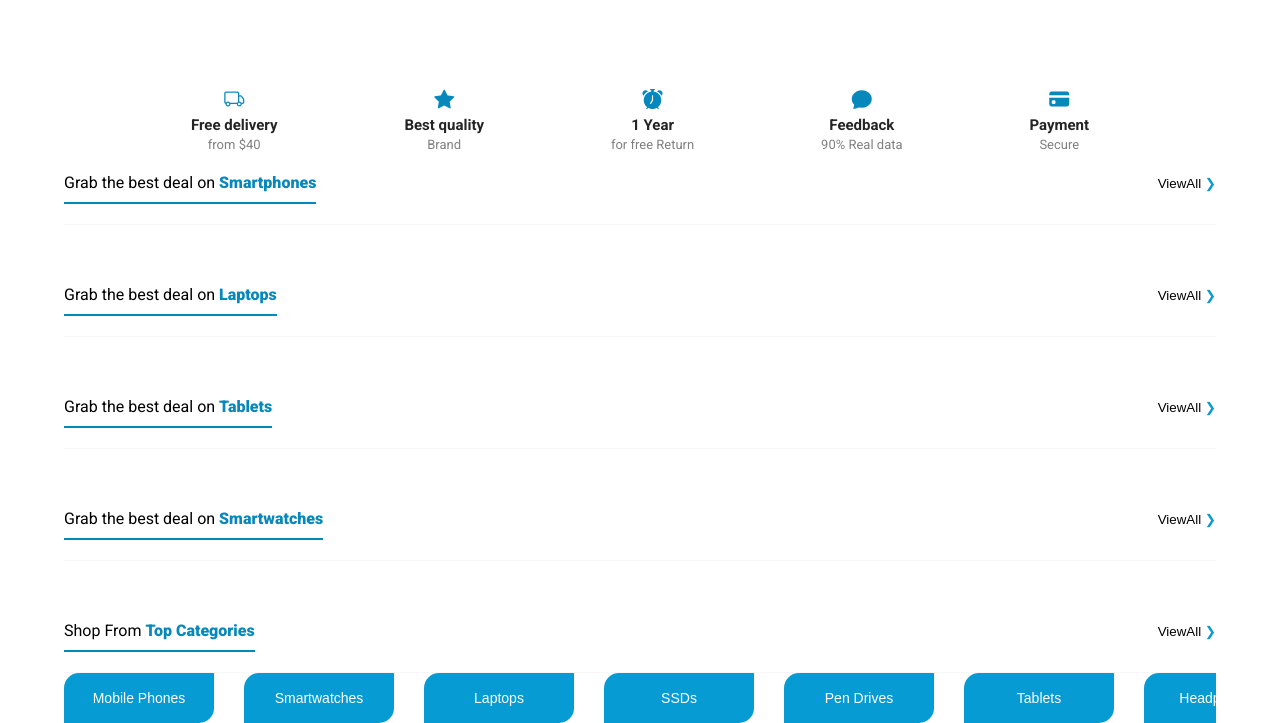
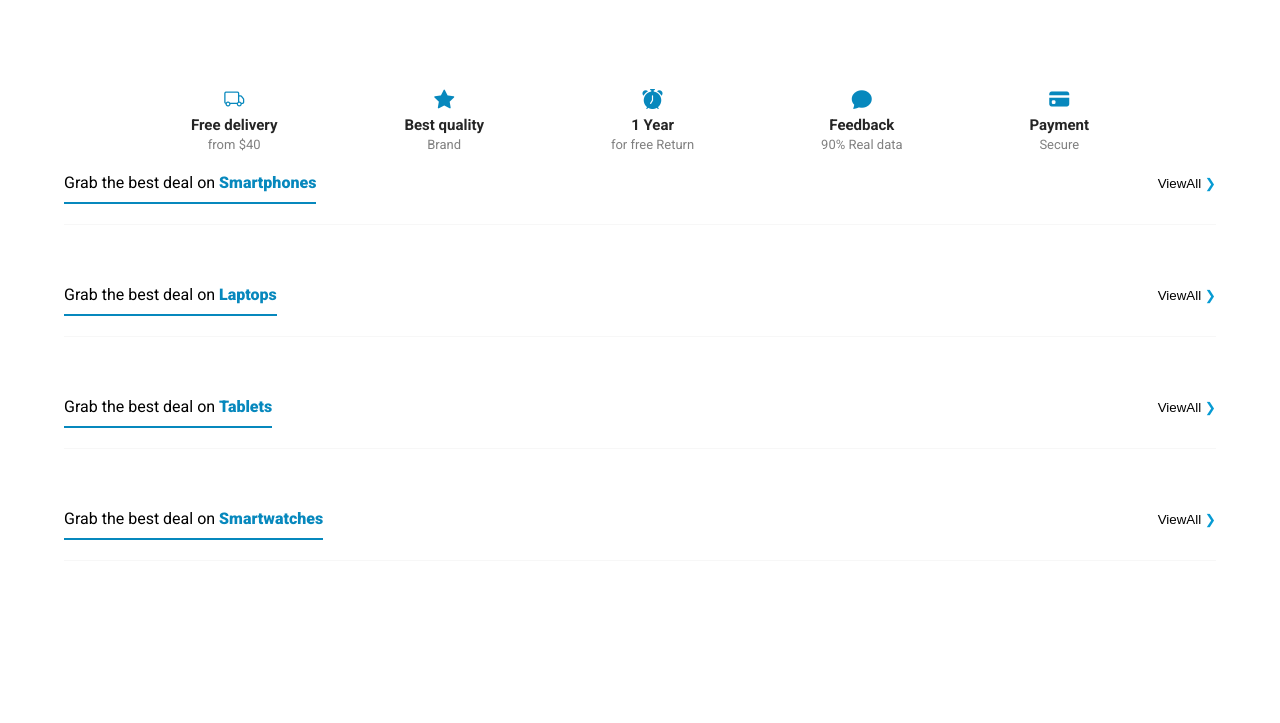
Before and after one commit to kirenkumar-dev-424/electrax_electronic_shop, a plain HTML site: page index.html in a window 1280 px wide. Shown: the part 670-1393 px from the top of the page. After the commit the page ends 1271 px from the top, so only its background shows below. Drawn offline with nearby package versions, Linux system fonts and the light colour scheme; no server answers.

Commit message:
Update index.html
Comment the category section

```diff
--- a/index.html
+++ b/index.html
@@ -200,7 +200,7 @@
                 </div>
             </div>
         </section>
-        <section id="categories-section">
+        <!-- <section id="categories-section">
             <div class="section-container">
                 <div class="heading">
                         <div class="heading-1">Shop From <span>Top Categories</span></div>
@@ -236,7 +236,7 @@
 
                 </div>
             </div>
-        </section>
+        </section> -->
 
         <section id="selected-products-section">
             <div class="section-container"></div>
```
